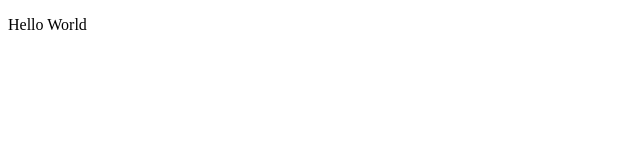
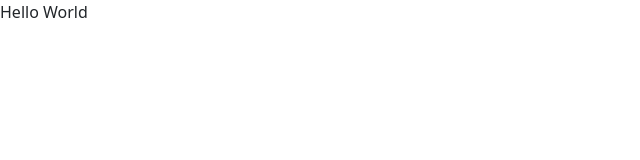
Before and after one commit to cherali/abrtp, a React (Create React App) app: page / in a window 1280 px wide. Shown: the top 160 px of the page, without its empty margins (0-640 px from the left). Built offline with nearby package versions, Linux system fonts and the light colour scheme.

Commit message:
add theme

```diff
--- a/src/index.tsx
+++ b/src/index.tsx
@@ -2,6 +2,8 @@ import React from 'react'
 import ReactDOM from 'react-dom/client'
 import App from './App'
 import reportWebVitals from './reportWebVitals'
+
+import 'theme/main.scss'
 
 const root = ReactDOM.createRoot(
   document.getElementById('root') as HTMLElement
--- /dev/null
+++ b/src/theme/_overrides.scss
@@ -0,0 +1,16 @@
+// gray
+$gray-200: #ECEEEF !default;
+$gray-300: #DDDDDD !default;
+$gray-400: #818A91 !default;
+$gray-500: #777777 !default;
+$gray-600: #55595C !default;
+$gray-700: #373A3C !default;
+
+
+// colors
+$blue:    #1C7CD5;
+$secondary:     $gray-600 !default;
+$success:       #5CB85C !default;
+$info:          #56C0E0 !default;
+$warning:       #F0AD4E !default;
+$danger:        #D9534F !default;
--- /dev/null
+++ b/src/theme/main.scss
@@ -0,0 +1,5 @@
+@import './overrides';
+
+
+// import bootstrap to set changes
+@import '~bootstrap/scss/bootstrap';
```
Also changed, not shown: 2 other files (tests, documents, lock files or other folders).
